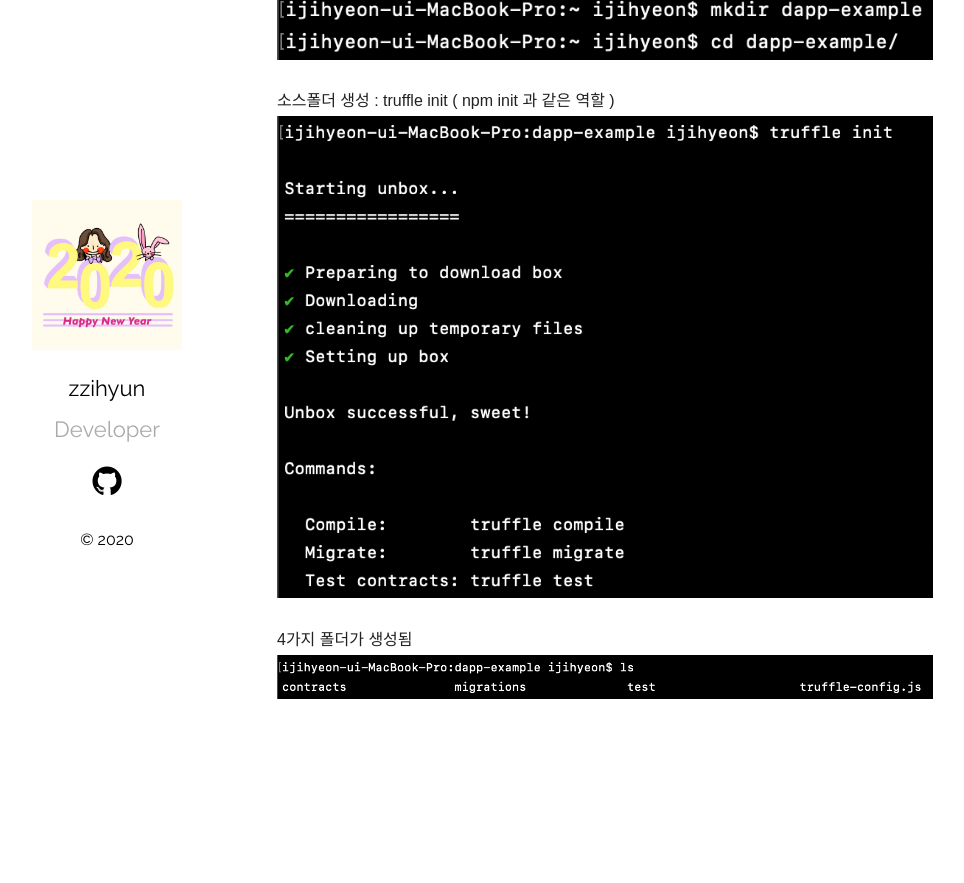
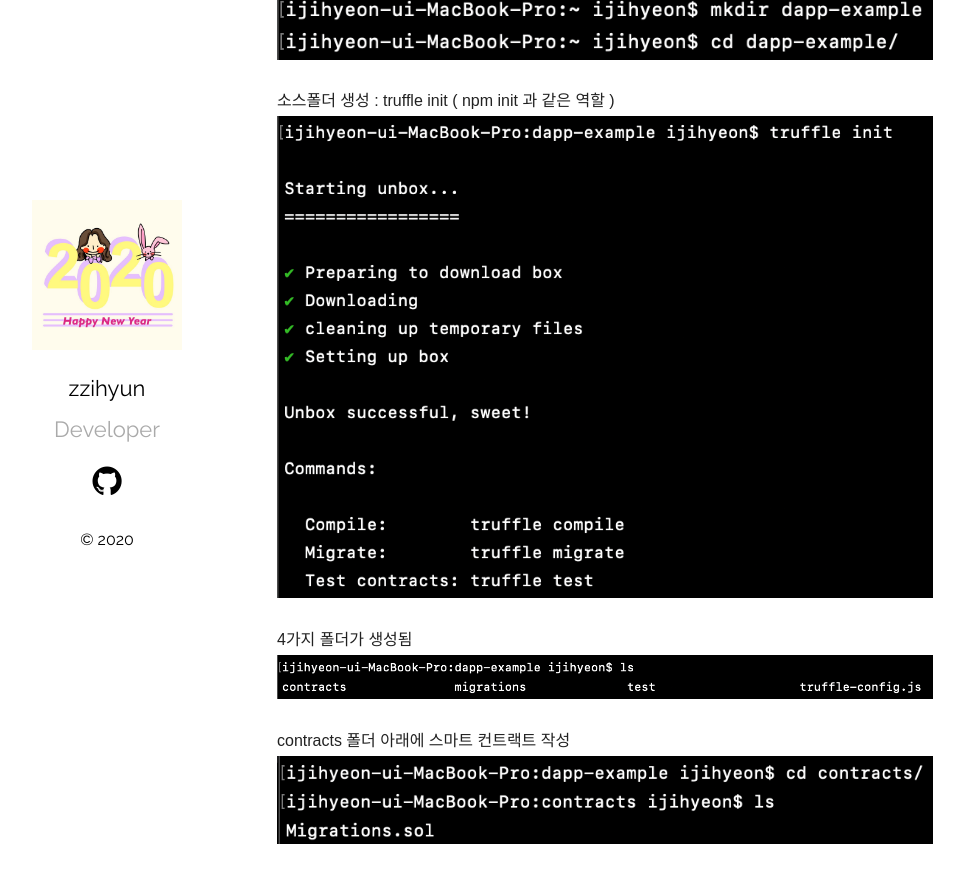
Before and after one commit to jhhhj1002/jhhhj1002.github.io, a Jekyll site: the page built from _posts/2020-03-27-Truffle-in-Blockchain.markdown, in a window 1280 px wide and 900 px high, scrolled down 724 px. Shown: the top 883 px of the window, without its empty margins (78-1042 px from the left). Built offline with Jekyll 4.4.1, drawn with Linux system fonts in a browser that asks for light colours; before the commit the page ends 1479 px from its top, so only the background shows below that.

Commit message:
Update 2020-03-27-Truffle-in-Blockchain.markdown

```diff
--- a/_posts/2020-03-27-Truffle-in-Blockchain.markdown
+++ b/_posts/2020-03-27-Truffle-in-Blockchain.markdown
@@ -27,3 +27,6 @@ dapp-example 폴더 생성 후 이동
 
 4가지 폴더가 생성됨
 <img src="/assets/imgs/Blockchain&Truffle_06.png" width="80%" height="45%" >
+
+contracts 폴더 아래에 스마트 컨트랙트 작성
+<img src="/assets/imgs/Blockchain&Truffle_07.png" width="80%" height="45%" >
```
